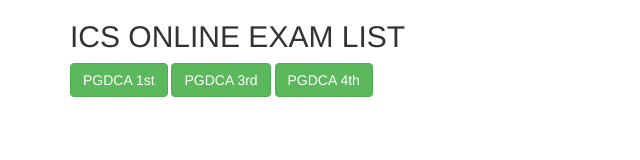
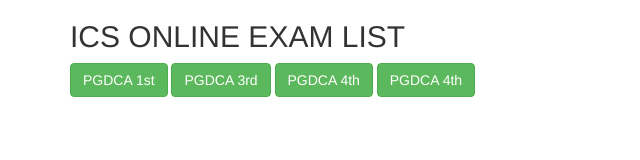
Before and after one commit to icsindia/ics, a plain HTML site: page index.html in a window 1280 px wide. Shown: the whole page, without its empty margins (0-640 px from the left). Drawn offline with nearby package versions, Linux system fonts and the light colour scheme.

Commit message:
Update index.html

```diff
--- a/index.html
+++ b/index.html
@@ -15,6 +15,7 @@
   <a href="https://quizzory.in/id/61bcc7e6f495cf092a080e92"><button type="button" class="btn btn-success">PGDCA 1st</button></a>
     <a href="https://quizzory.in/id/61b3906aea730d513ac620ac"><button type="button" class="btn btn-success">PGDCA 3rd</button></a>
     <a href="https://quizzory.in/id/61eac75f89ea8d3ccab20d94"><button type="button" class="btn btn-success">PGDCA 4th</button></a>
+      <a href="https://quizzory.in/id/61bcd12d512ed908f229ddc3"><button type="button" class="btn btn-success">PGDCA 4th</button></a>
   <!-- <button type="button" class="btn btn-primary">Primary</button>
   <button type="button" class="btn btn-success">Success</button>
   <button type="button" class="btn btn-info">Info</button>
```
